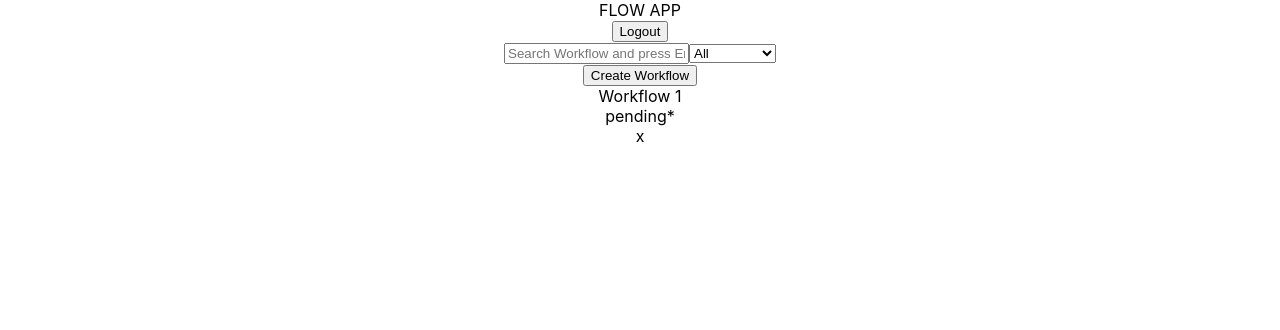
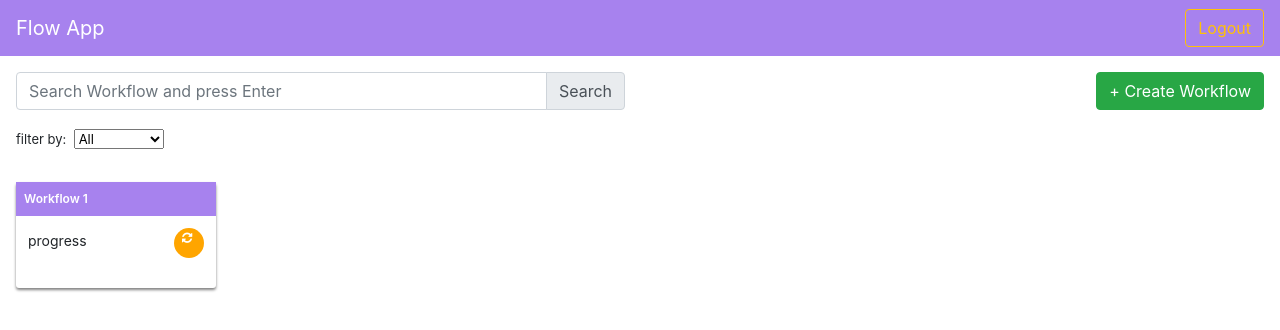
Before and after one commit to saswat3115/flow-app, a React (Create React App) app: page /home in a window 1280 px wide. Shown: the top 330 px of the page. Built offline with nearby package versions, Linux system fonts and the light colour scheme.

Commit message:
home page css added

```diff
--- a/package.json
+++ b/package.json
@@ -6,6 +6,7 @@
     "@testing-library/jest-dom": "^4.2.4",
     "@testing-library/react": "^9.3.2",
     "@testing-library/user-event": "^7.1.2",
+    "bootstrap": "^4.5.0",
     "font-awesome": "^4.7.0",
     "lodash": "^4.17.15",
     "react": "^16.13.1",
--- a/src/App.css
+++ b/src/App.css
@@ -1,38 +1,43 @@
-.App {
-  text-align: center;
+.round {
+  height: 30px;
+  width: 30px;
+  border-radius: 50%;
+  color: white;
+  cursor: pointer;
 }
 
-.App-logo {
-  height: 40vmin;
-  pointer-events: none;
+.round::before {
+  margin-left: 8px;
+  line-height: 1.8;
 }
 
-@media (prefers-reduced-motion: no-preference) {
-  .App-logo {
-    animation: App-logo-spin infinite 20s linear;
-  }
+.completed {
+  background-color: rgb(138, 243, 138);
 }
 
-.App-header {
-  background-color: #282c34;
-  min-height: 100vh;
-  display: flex;
-  flex-direction: column;
-  align-items: center;
-  justify-content: center;
-  font-size: calc(10px + 2vmin);
-  color: white;
+.completed::before {
+  content: '\f00c';
+  font-family: FontAwesome;
 }
 
-.App-link {
-  color: #61dafb;
+.completed:hover {
+  background-color: rgb(104, 241, 104);
 }
 
-@keyframes App-logo-spin {
-  from {
-    transform: rotate(0deg);
-  }
-  to {
-    transform: rotate(360deg);
-  }
+.pending {
+  background-color: rgb(184, 179, 179);
 }
+
+.pending::before {
+  content: '\f05e';
+  font-family: FontAwesome;
+}
+
+.progress {
+  background-color: orange;
+}
+
+.progress::before {
+  content: '\f021';
+  font-family: FontAwesome;
+}
--- a/src/App.jsx
+++ b/src/App.jsx
@@ -15,7 +15,7 @@ const router = [
 
 function App() {
   return (
-    <div className="App">
+    <div className="container-fluid">
       <Header />
       <Switch>
         {router.map((item, index) => (
--- a/src/components/flow/flow.css
+++ b/src/components/flow/flow.css
@@ -1,3 +1,41 @@
 .delete-icon {
     cursor: pointer;
 }
+
+.flow {
+    min-width: 200px;
+    border-radius: 3px;
+    margin: 16px;
+    box-shadow: 0px 2px 3px gray;
+    cursor: pointer;
+    transition: all .2s ease-in-out;
+}
+
+.flow:hover {
+    box-shadow: 0px 4px 5px rgb(97, 95, 95);
+}
+
+.flow .title {
+    background: #a782ee;
+    padding: 8px;
+    color: white;
+    font-size: 12px;
+    font-weight: 600;
+
+}
+
+.flow .status {
+  font-size: 14px;
+  display: inline-block;
+  width: 70%;
+}
+
+.flow .flow-content {
+    padding: 12px;
+}
+
+@media only screen and (max-width: 600px) {
+    .flow {
+        width: 100%;
+    }
+}
--- a/src/components/flow/flow.jsx
+++ b/src/components/flow/flow.jsx
@@ -3,14 +3,16 @@ import PropTypes from 'prop-types';
 import './flow.css';
 
 const Flow = ({ id, title, status, onDelete, onStatusUpdate, onGo }) => {
+    const flowStatus = status ? 'completed': 'progress';
     return <div className="flow" onClick={() => onGo(id)}>
-        <div>{title}</div>
-        <div>
-            {status ? 'completed': 'pending'}
-            <span className="round" onClick={(e) => {
+        <div className="title">{title}</div>
+        <div className="flow-content">
+            <div className="status">{flowStatus}</div>
+            <div className={`round ${flowStatus} float-right`} onClick={(e) => {
                 e.stopPropagation();
                 onStatusUpdate && onStatusUpdate(id);
-            }}>*</span>
+                }}
+            />
         </div>
         <span className="round delete-icon" onClick={(e) => {
              e.stopPropagation();
--- a/src/components/header/header.css
+++ b/src/components/header/header.css
@@ -0,0 +1,19 @@
+/* .header {
+    background: #a782ee;
+    min-height: 48px;
+    padding: 8px 16px;
+    color: white;
+}
+
+.brand {
+  line-height: 3;
+  width: 50%;
+  display: inline-block;
+  font-weight: 600;
+}
+ */
+
+.navbar {
+    background: #a782ee;
+    color: white;
+}
--- a/src/components/header/header.jsx
+++ b/src/components/header/header.jsx
@@ -6,15 +6,12 @@ const Header = () => {
     window.location.replace('/');
   // eslint-disable-next-line react-hooks/exhaustive-deps
   }, [])
-  return <div className="header">
-            <div>
-              {/* <img src="#" className="logo" /> */}
-              <span>FLOW APP</span>
-            </div>
-            <div>
-               <button className="btn logout" onClick={() => logout()}>Logout</button>
-            </div>
-         </div>;
+  return <nav className="navbar navbar-dark">
+           <a className="navbar-brand" href="/">Flow App</a>
+           <form className="form-inline">
+            <button className="btn btn-outline-warning my-2 my-sm-0" onClick={logout}>Logout</button>
+           </form>
+         </nav>;
 }
 
 export default Header;
--- a/src/index.css
+++ b/src/index.css
@@ -1,3 +1,7 @@
+@charset "utf-8";
+@import "~bootstrap/dist/css/bootstrap.min.css";
+@import "~font-awesome/css/font-awesome.min.css";
+
 body {
   margin: 0;
   font-family: -apple-system, BlinkMacSystemFont, 'Segoe UI', 'Roboto', 'Oxygen',
@@ -11,3 +15,8 @@ code {
   font-family: source-code-pro, Menlo, Monaco, Consolas, 'Courier New',
     monospace;
 }
+
+.container-fluid {
+  padding-left: unset;
+  padding-right: unset;
+}
--- a/src/pages/flows/flows.jsx
+++ b/src/pages/flows/flows.jsx
@@ -3,7 +3,7 @@ import { connect } from 'react-redux';
 import Node from '../../components/node/node';
 import { addNode, updateNodeStatus, deleteNode, suffleNodes } from '../../redux/flow-reducer/actions';
 
-const Flows = ({ match, flowTitle, nodes, addNode, updateNodeStatus, deleteNode, suffleNodes }) => {
+const Flows = ({ match, history, flowTitle, nodes, addNode, updateNodeStatus, deleteNode, suffleNodes }) => {
   const addNewNode = useCallback((flowId) => {
     addNode(flowId);
     console.log('fired');
@@ -23,7 +23,7 @@ const Flows = ({ match, flowTitle, nodes, addNode, updateNodeStatus, deleteNode,
       <button className="btn" onClick={() => suffleNodes(match?.params.id)}>Suffle</button>
       <button className="btn" onClick={() => addNewNode(match?.params.id)}>Add</button>
       <button className="btn" onClick={() => deleteNode(match?.params.id)}>Delete</button>
-      <button className="btn">Save</button>
+      <button className="btn" onClick={() => history.push('/home')}>Save</button>
   </div>
 };
 
--- /dev/null
+++ b/src/pages/home/home.css
@@ -0,0 +1,12 @@
+.flows-container {
+    display: flex;
+    flex-flow: wrap;
+}
+
+.search-section {
+    padding: 16px;
+}
+
+.btn-filter {
+    font-size: 13px;
+}
--- a/src/pages/home/home.jsx
+++ b/src/pages/home/home.jsx
@@ -3,6 +3,7 @@ import Flow from '../../components/flow/flow';
 import { connect } from 'react-redux';
 import { addFlow, deleteFlow, toggleStatus } from '../../redux/flow-reducer/actions';
 import shortid from 'shortid';
+import './home.css';
 
 const switchArray = (arr1, arr2) => {
   if (arr1.length > 0)
@@ -42,18 +43,24 @@ const Home = ({ history, flows, addFlow, deleteFlow, toggleStatus }) => {
 
     return <div className="home">
         <div className="row search-section">
-            <div className="col">
+            <div className="col-md-6 col-sm-12">
+                <div class="input-group mb-3">
                   <input
                     type="text"
+                    className="form-control"
                     placeholder="Search Workflow and press Enter"
-                    className="input-search"
                     value={searchText}
                     onChange={(e) => setSearchText(e.target.value)}
                     onKeyDown={(e) => {
                         e.keyCode === 13 && onSearch(searchText);
                     }}
                   />
+                  <div class="input-group-append">
+                    <span class="input-group-text" id="basic-addon2">Search</span>
+                  </div>
+                </div>
                 <span className="btn-filter">
+                  filter by: &nbsp;
                   <select>
                      <option>All</option>
                      <option>Pending</option>
@@ -61,8 +68,8 @@ const Home = ({ history, flows, addFlow, deleteFlow, toggleStatus }) => {
                   </select>
                 </span>
             </div>
-            <div className="col">
-                <button onClick={() => add()}>Create Workflow</button>
+            <div className="col-md-6 col-sm-12">
+                <button className="btn btn-success float-right" onClick={() => add()}>+ Create Workflow</button>
             </div>
         </div>
         <div className="flows-container">
```
Also changed, not shown: 1 other file (tests, documents, lock files or other folders). Lines whose indentation alone changed are shown as unchanged.
